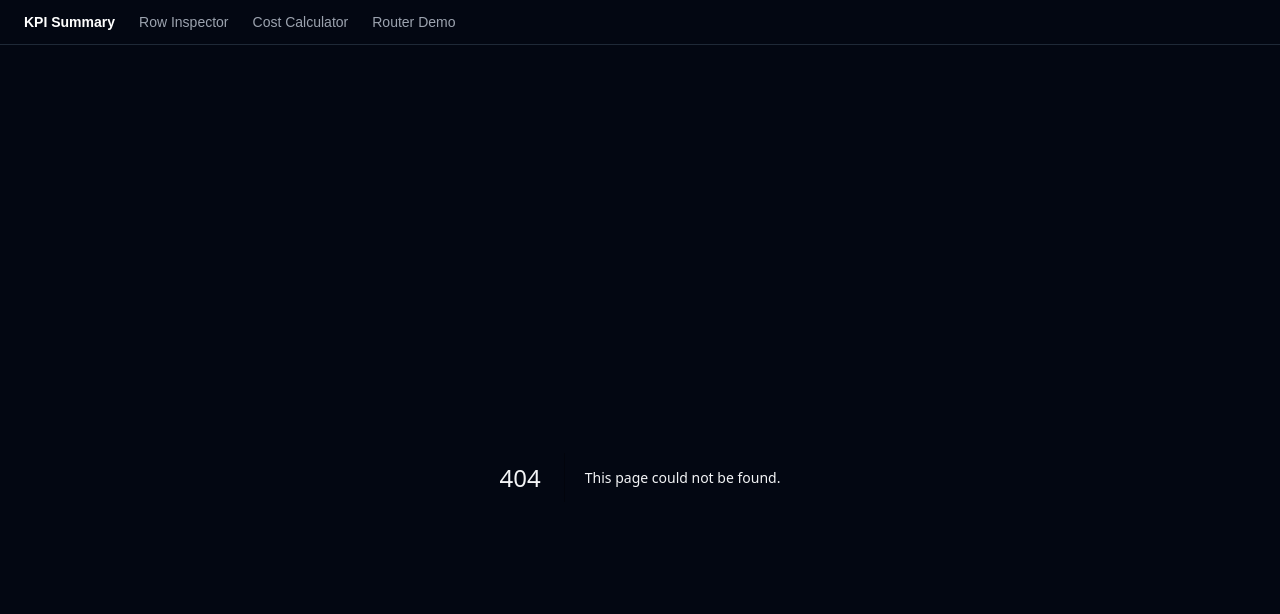
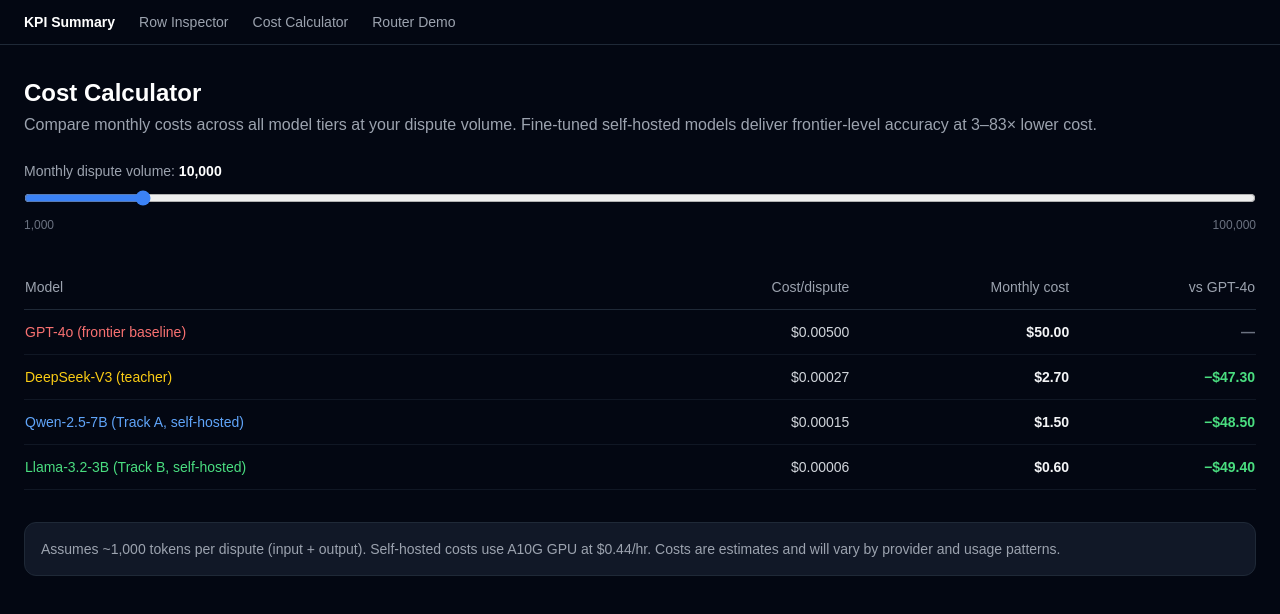
Before and after one commit to ysranis/ecommerce-return-gatekeeper, a Next.js app in the folder dashboard/: page /cost in a window 1280 px wide. Before the commit this address had no page. Shown: the top 614 px of the page. Built offline with nearby package versions, Linux system fonts and the light colour scheme.

Commit message:
feat: add cost calculator page with volume slider and ΔROI table

```diff
--- /dev/null
+++ b/dashboard/src/app/cost/page.tsx
@@ -0,0 +1,16 @@
+import CostCalculator from "@/components/CostCalculator";
+
+export default function CostPage() {
+  return (
+    <div className="space-y-6">
+      <div>
+        <h1 className="text-2xl font-bold text-white">Cost Calculator</h1>
+        <p className="text-gray-400 mt-1">
+          Compare monthly costs across all model tiers at your dispute volume.
+          Fine-tuned self-hosted models deliver frontier-level accuracy at 3&ndash;83&times; lower cost.
+        </p>
+      </div>
+      <CostCalculator />
+    </div>
+  );
+}
--- /dev/null
+++ b/dashboard/src/components/CostCalculator.tsx
@@ -0,0 +1,73 @@
+"use client";
+import { useState } from "react";
+
+const MODELS = [
+  { name: "GPT-4o (frontier baseline)", costPerDispute: 0.005, color: "text-red-400" },
+  { name: "DeepSeek-V3 (teacher)", costPerDispute: 0.00027, color: "text-yellow-400" },
+  { name: "Qwen-2.5-7B (Track A, self-hosted)", costPerDispute: 0.00015, color: "text-blue-400" },
+  { name: "Llama-3.2-3B (Track B, self-hosted)", costPerDispute: 0.00006, color: "text-green-400" },
+];
+
+function fmt(n: number): string {
+  return n >= 1000 ? `$${n.toLocaleString("en-US", { maximumFractionDigits: 0 })}` : `$${n.toFixed(2)}`;
+}
+
+export default function CostCalculator() {
+  const [volume, setVolume] = useState(10000);
+
+  const gpt4oCost = volume * MODELS[0].costPerDispute;
+
+  return (
+    <div className="space-y-8">
+      <div>
+        <label className="block text-sm text-gray-400 mb-2">
+          Monthly dispute volume: <span className="text-white font-semibold">{volume.toLocaleString()}</span>
+        </label>
+        <input
+          type="range"
+          min={1000}
+          max={100000}
+          step={1000}
+          value={volume}
+          onChange={(e) => setVolume(Number(e.target.value))}
+          className="w-full accent-blue-500"
+        />
+        <div className="flex justify-between text-xs text-gray-500 mt-1">
+          <span>1,000</span><span>100,000</span>
+        </div>
+      </div>
+
+      <table className="w-full text-sm border-collapse">
+        <thead>
+          <tr className="border-b border-gray-800">
+            <th className="text-left py-3 text-gray-400 font-medium">Model</th>
+            <th className="text-right py-3 text-gray-400 font-medium">Cost/dispute</th>
+            <th className="text-right py-3 text-gray-400 font-medium">Monthly cost</th>
+            <th className="text-right py-3 text-gray-400 font-medium">vs GPT-4o</th>
+          </tr>
+        </thead>
+        <tbody>
+          {MODELS.map((m) => {
+            const monthly = volume * m.costPerDispute;
+            const saving = gpt4oCost - monthly;
+            return (
+              <tr key={m.name} className="border-b border-gray-800/50">
+                <td className={`py-3 font-medium ${m.color}`}>{m.name}</td>
+                <td className="py-3 text-right text-gray-300">${m.costPerDispute.toFixed(5)}</td>
+                <td className="py-3 text-right text-gray-100 font-semibold">{fmt(monthly)}</td>
+                <td className={`py-3 text-right font-semibold ${saving > 0 ? "text-green-400" : "text-gray-500"}`}>
+                  {saving > 0 ? `−${fmt(saving)}` : "—"}
+                </td>
+              </tr>
+            );
+          })}
+        </tbody>
+      </table>
+
+      <div className="bg-gray-900 border border-gray-800 rounded-xl p-4 text-sm text-gray-400">
+        Assumes ~1,000 tokens per dispute (input + output). Self-hosted costs use A10G GPU at $0.44/hr.
+        Costs are estimates and will vary by provider and usage patterns.
+      </div>
+    </div>
+  );
+}
```
